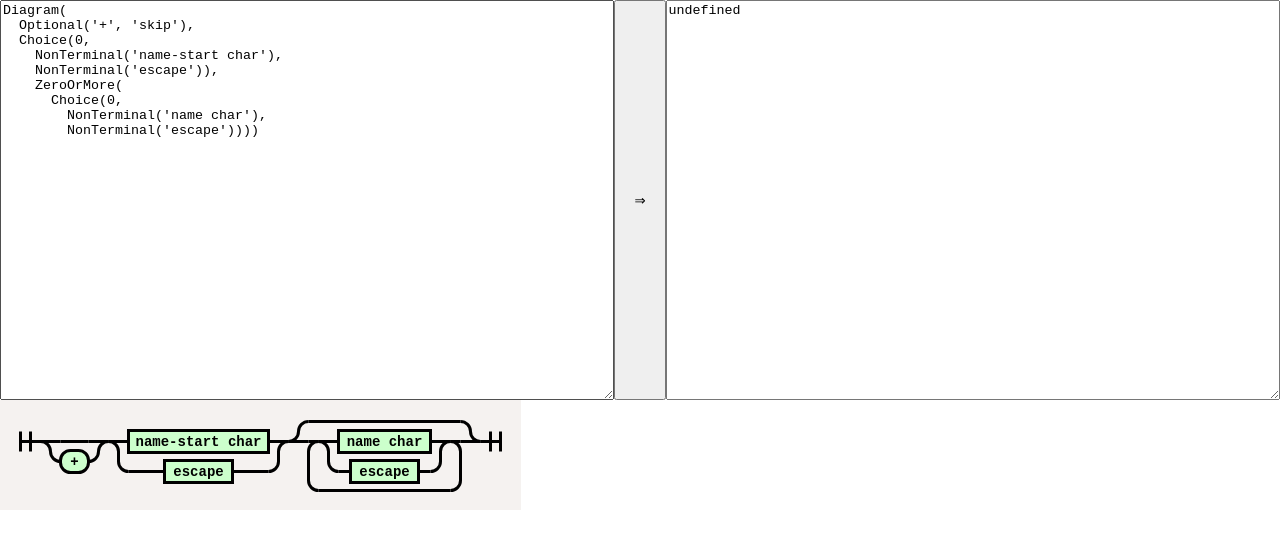
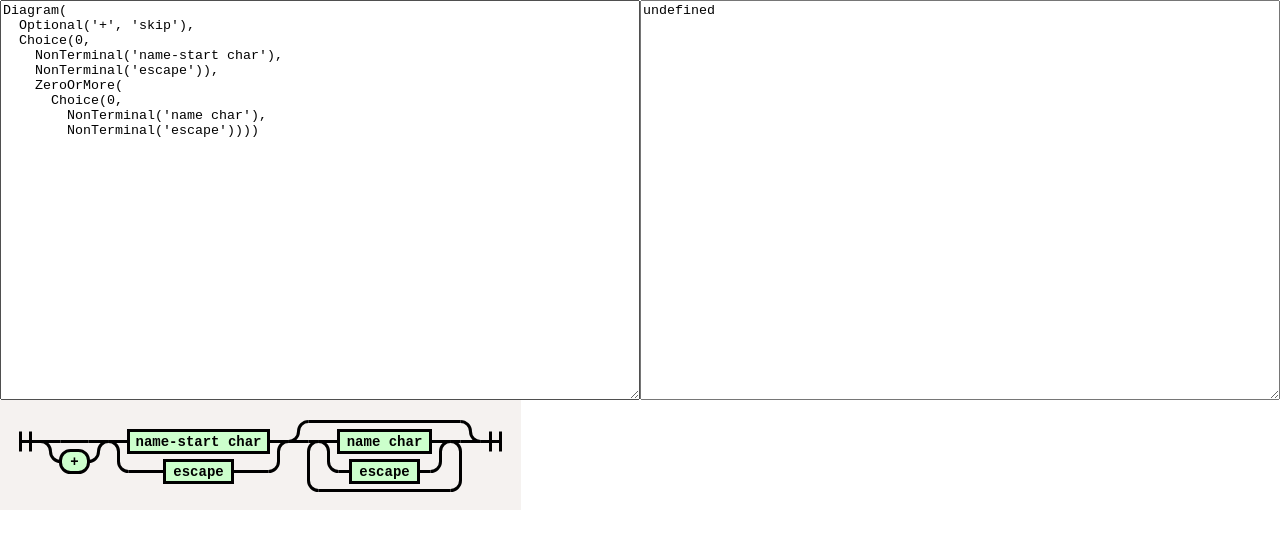
Before and after one commit to tabatkins/railroad-diagrams, a plain HTML site: page generator.html in a window 1280 px wide. Drawn offline with Linux system fonts and the light colour scheme.

Commit message:
Remove the button from the generator, as it now auto-refreshes.

```diff
--- a/generator.html
+++ b/generator.html
@@ -2,8 +2,7 @@
 <title>Railroad Diagram Generator</title>
 <script src="railroad-diagrams.js"></script>
 <link href="railroad-diagrams.css" rel=stylesheet>
-<form class='input'>
-	<textarea>Diagram(
+<textarea class='input'>Diagram(
   Optional('+', 'skip'),
   Choice(0,
     NonTerminal('name-start char'),
@@ -12,60 +11,45 @@
       Choice(0,
         NonTerminal('name char'),
         NonTerminal('escape'))))</textarea>
-	<button>⇒</button>
-</form>
-<div class='output'>
-	<div></div>
-	<textarea></textarea>
+<div class='output-image'></div>
+<textarea class='output-text' readonly></textarea>
 </div>
 <script>
 window.find = document.querySelector.bind(document);
 
-find('.input > button').addEventListener('click', function(e) {
-	e.preventDefault();
-	process();
-}, false);
-
-find('.input > textarea').addEventListener('input', process, false);
+find('.input').addEventListener('input', process, false);
 
 window.addEventListener('load', process, false);
 
 function process() {
-	var input = find('.input > textarea').value;
+	var input = find('.input').value;
 	try {
 		var result = eval(input).format();
 	} catch (e) {
 		return;
 	}
-	find('.output > div').innerHTML = '';
-	result.addTo(find('.output > div'));
-	find('.output > textarea').textContent = result;
+	find('.output-image').innerHTML = '';
+	result.addTo(find('.output-image'));
+	find('.output-text').textContent = result;
 }
 </script>
 <style>
 * { box-sizing: border-box; }
-.input textarea {
+.input {
 	position: absolute;
 	top: 0;
 	left: 0;
-	width: 48%;
+	width: 50%;
 	height: 50%;
 }
-.input button {
-	position: absolute;
-	top: 0;
-	left: 48%;
-	width: 4%;
-	height: 50%;
-}
-.output textarea {
+.output-text {
 	position: absolute;
 	top: 0;
 	right: 0;
-	width: 48%;
+	width: 50%;
 	height: 50%;
 }
-.output div {
+.output-image {
 	position: absolute;
 	top: 50%;
 	left: 0;
```
